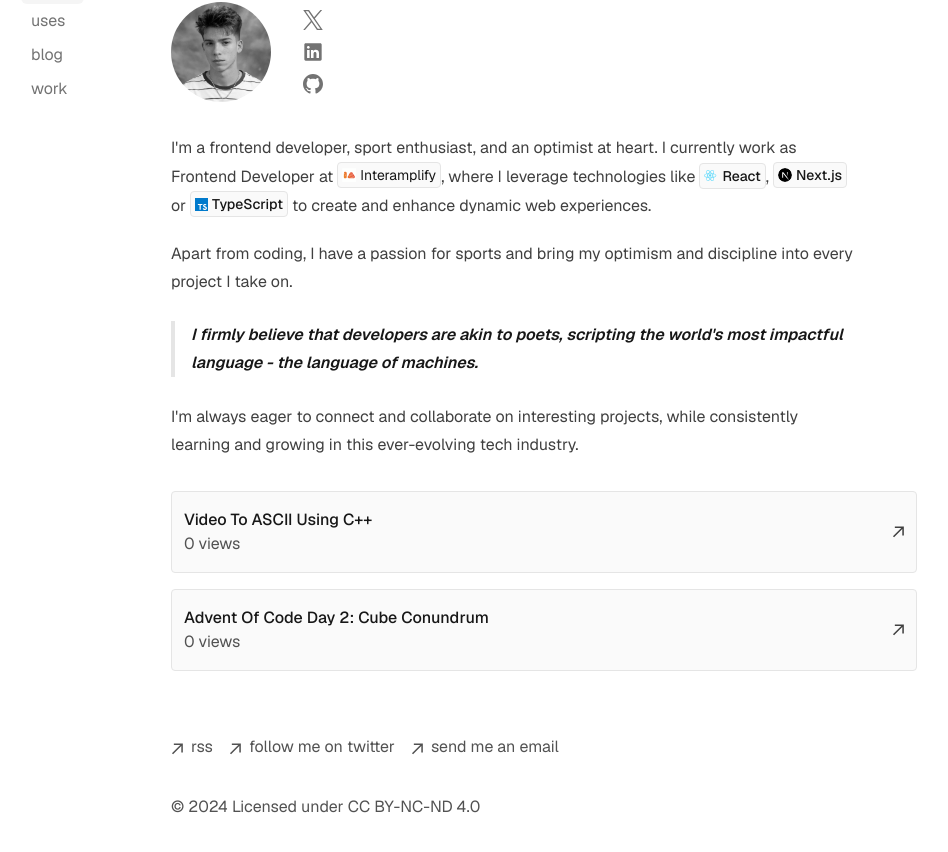
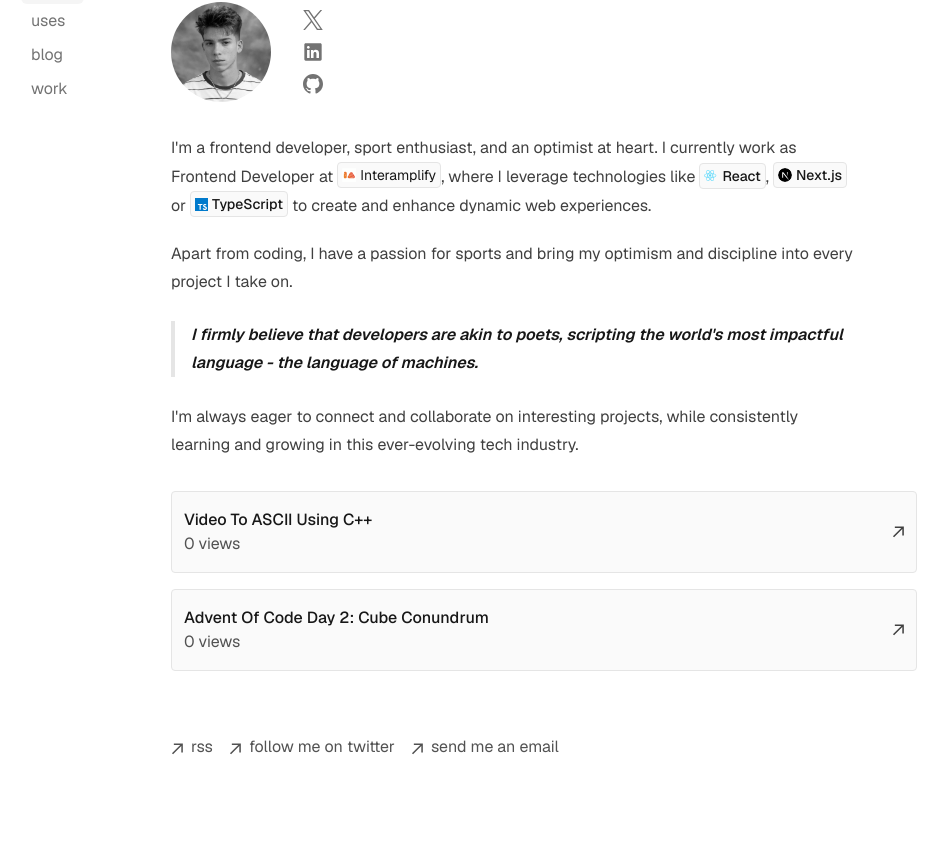
Before and after one commit to jmartinn/portfolio, a Next.js app: page / in a window 1280 px wide. Shown: the part 142-994 px from the top of the page, without its empty margins (171-1119 px from the left). Built offline with nearby package versions, Linux system fonts and the light colour scheme.

Commit message:
updated footer

```diff
--- a/components/footer.tsx
+++ b/components/footer.tsx
@@ -38,16 +38,6 @@ export function Footer() {
           </a>
         </li>
       </ul>
-      <p className="mt-8 text-neutral-600 dark:text-neutral-300">
-        © {new Date().getFullYear()} Licensed under{" "}
-        <a
-          href="https://creativecommons.org/licenses/by-nc-nd/4.0/"
-          target="_blank"
-          rel="noopener noreferrer"
-        >
-          CC BY-NC-ND 4.0
-        </a>
-      </p>
     </footer>
   );
 }
```
